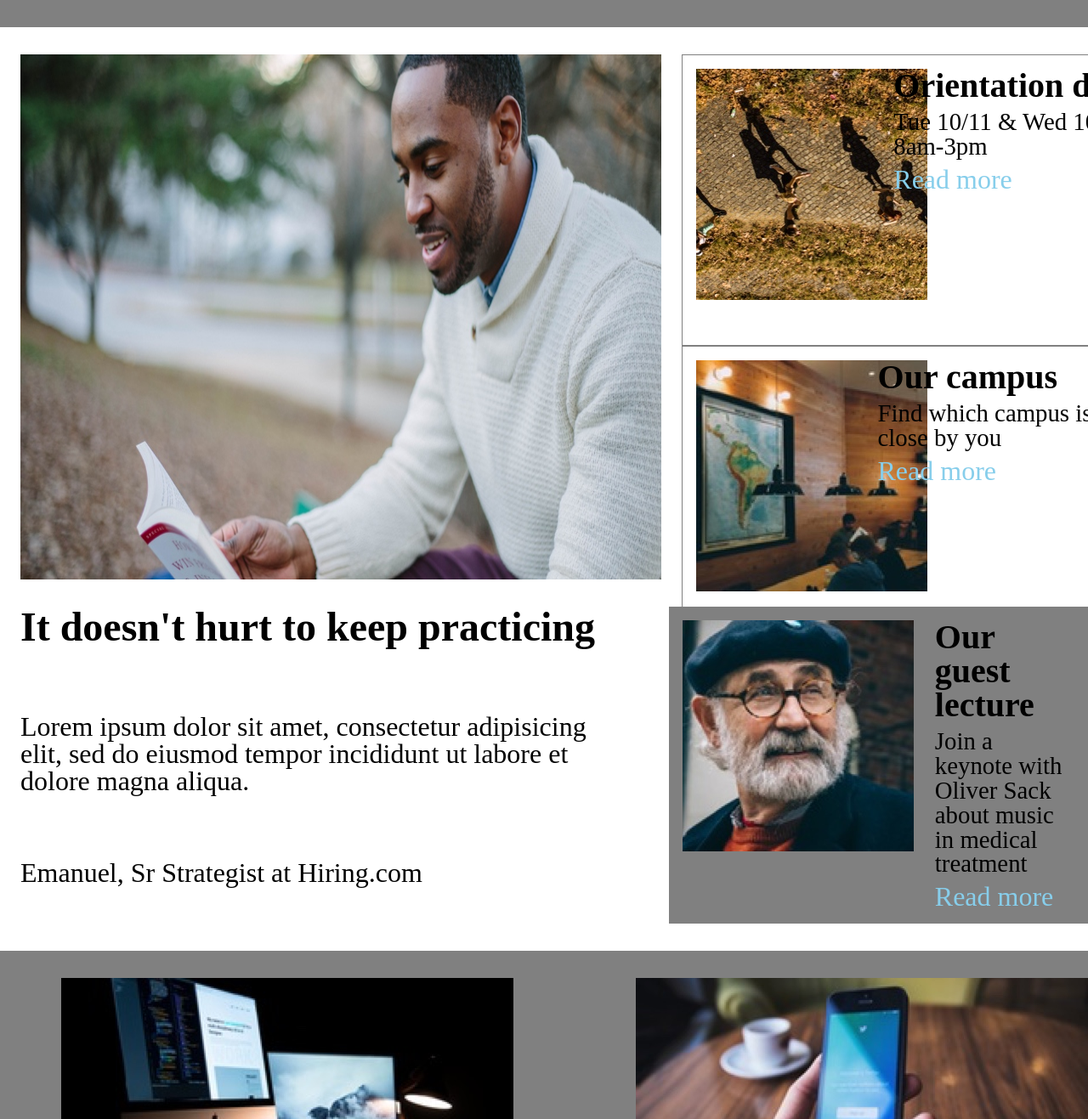
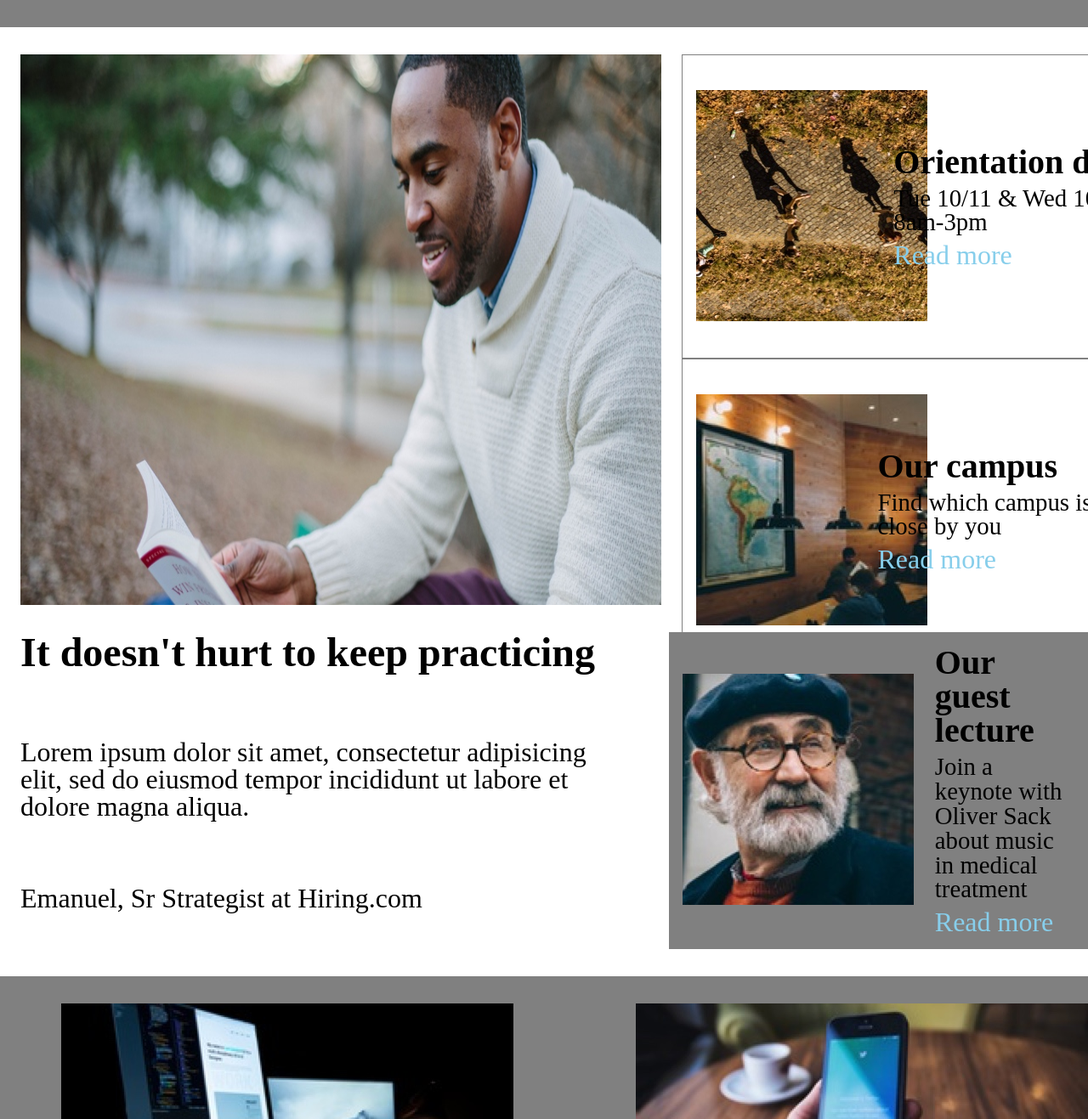
Before and after one commit to REThornton/capstone_colmar_assets, a plain HTML site: page index.html in a window 1280 px wide. Shown: the part 642-1959 px from the top of the page at 85% size. Drawn offline with Linux system fonts and the light colour scheme.

Commit message:
Fixed 2nd Banner/Desktop Version Complete

```diff
--- a/resources/css/style.css
+++ b/resources/css/style.css
@@ -92,6 +92,7 @@ button {
   font-weight: bold;
   padding-bottom: 8px;
   padding-left: 50px;
+
 }
 
 .orientation-cap p, .campus-cap p {
@@ -137,13 +138,16 @@ button {
   border: 1px solid gray;
   padding: 16px;
   height: 50%;
+  align-items: center;
 }
 
 .campus-container {
   display: inline-flex;
   border: 1px solid gray;
   padding: 16px;
+  margin-bottom: 30px;
   height: 50%;
+  align-items: center;
 }
 
 /*BANNER TWO-PART 2*/
@@ -167,6 +171,7 @@ button {
   background-color: gray;
   margin-bottom: 32px;
   padding: 16px;
+  align-items: center;
 }
 
 .guest-image {
```
